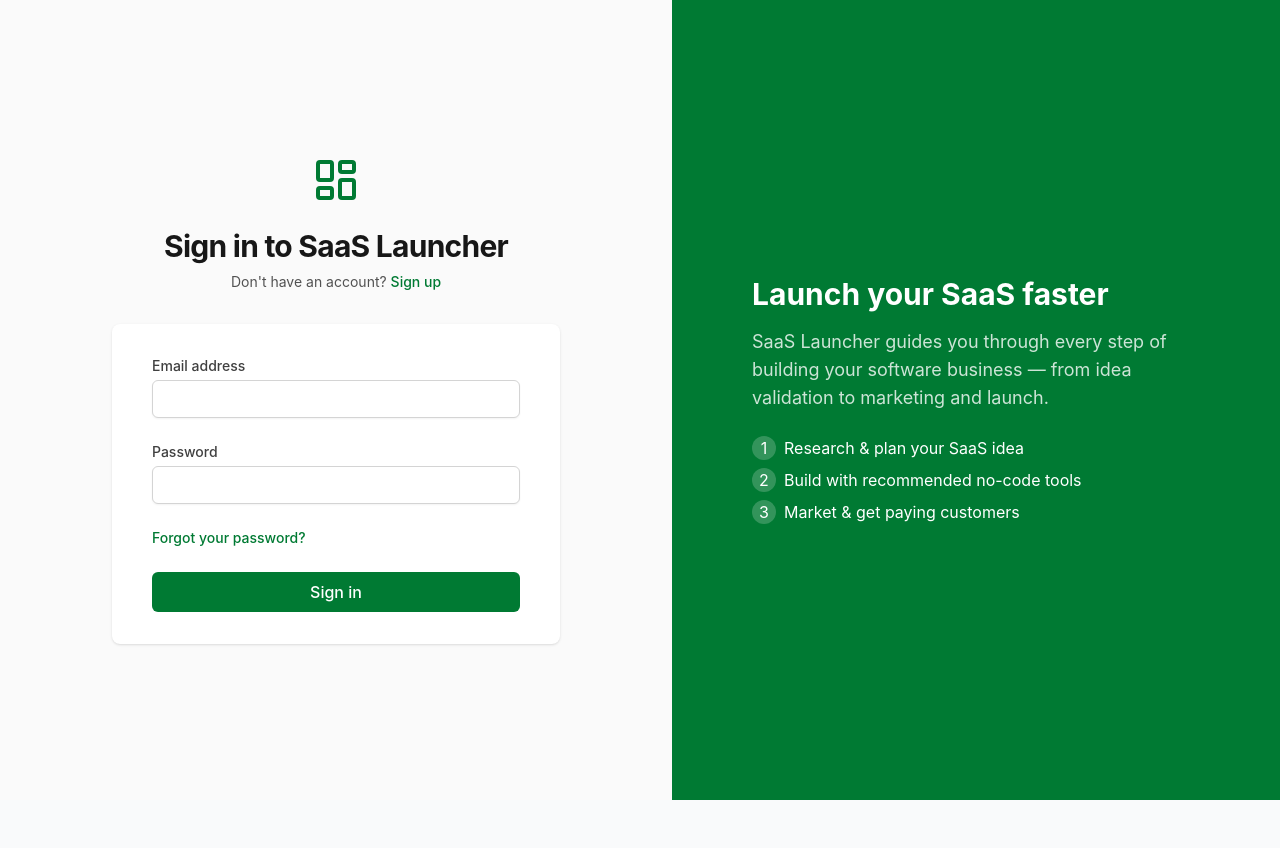
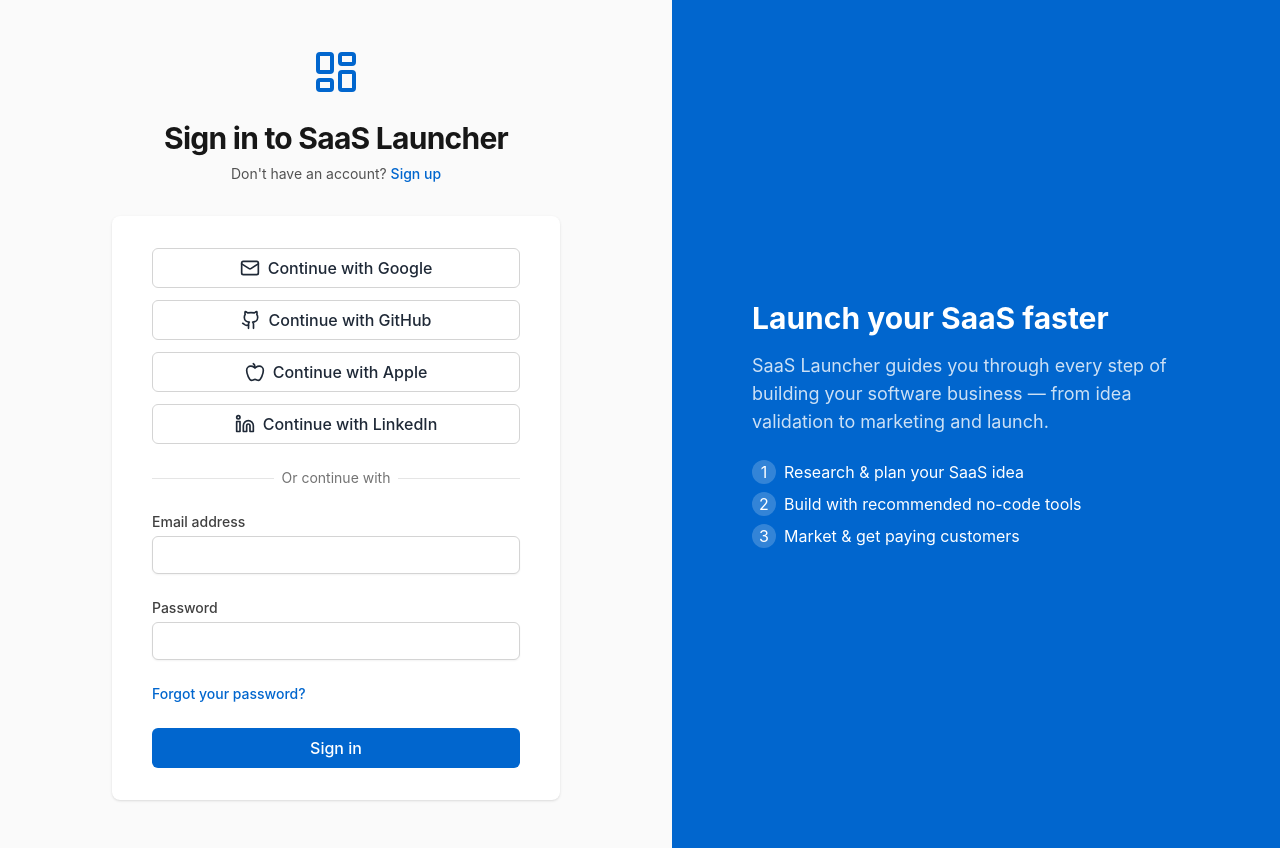
Before and after one commit to draurangzebabbas/saaslauncher, a React (Vite) app: page /auth in a window 1280 px wide. Before the commit the page ends 800 px from the top, so only its background shows below. Built offline with nearby package versions, Linux system fonts and the light colour scheme; no server answers.

Commit message:
Add social authentication options

```diff
--- a/package.json
+++ b/package.json
@@ -20,7 +20,8 @@
     "zustand": "^4.5.2",
     "react-hot-toast": "^2.4.1",
     "date-fns": "^3.3.1",
-    "uuid": "^9.0.1"
+    "uuid": "^9.0.1",
+    "framer-motion": "^11.0.8"
   },
   "devDependencies": {
     "@eslint/js": "^9.9.1",
--- a/src/pages/Auth.tsx
+++ b/src/pages/Auth.tsx
@@ -1,12 +1,14 @@
 import { useState } from 'react';
 import { useNavigate } from 'react-router-dom';
-import { LayoutDashboard } from 'lucide-react';
+import { LayoutDashboard, Github, Linkedin, Mail, Apple } from 'lucide-react';
 import { toast } from 'react-hot-toast';
 
 import { useAuth } from '../context/AuthContext';
 import { Button } from '../components/ui/Button';
+import { supabase } from '../lib/supabase';
 
 type AuthMode = 'signin' | 'signup';
+type Provider = 'google' | 'github' | 'apple' | 'linkedin';
 
 export default function Auth() {
   const { signIn, signUp } = useAuth();
@@ -16,6 +18,7 @@ export default function Auth() {
   const [password, setPassword] = useState('');
   const [name, setName] = useState('');
   const [isLoading, setIsLoading] = useState(false);
+  const [socialLoading, setSocialLoading] = useState<Provider | null>(null);
 
   const handleSubmit = async (e: React.FormEvent) => {
     e.preventDefault();
@@ -42,13 +45,36 @@ export default function Auth() {
     }
   };
 
+  const handleSocialAuth = async (provider: Provider) => {
+    setSocialLoading(provider);
+    try {
+      const { error } = await supabase.auth.signInWithOAuth({
+        provider,
+        options: {
+          redirectTo: `${window.location.origin}/auth/callback`,
+          queryParams: {
+            access_type: 'offline',
+            prompt: 'consent',
+          },
+        },
+      });
+
+      if (error) throw error;
+    } catch (error) {
+      console.error('Social auth error:', error);
+      toast.error(`Failed to sign in with ${provider}. Please try again.`);
+    } finally {
+      setSocialLoading(null);
+    }
+  };
+
   return (
     <div className="flex min-h-screen bg-neutral-50">
       <div className="flex flex-1 flex-col justify-center py-12 px-4 sm:px-6 lg:px-8">
         <div className="mx-auto w-full max-w-md">
           <div className="text-center">
             <div className="flex justify-center">
-              <LayoutDashboard className="h-12 w-12 text-[#007a33]" />
+              <LayoutDashboard className="h-12 w-12 text-[#0166ce]" />
             </div>
             <h2 className="mt-6 text-3xl font-bold tracking-tight text-neutral-900">
               {mode === 'signin' ? 'Sign in to SaaS Launcher' : 'Create your account'}
@@ -57,7 +83,7 @@ export default function Auth() {
               {mode === 'signin' ? "Don't have an account?" : 'Already have an account?'}{' '}
               <button
                 onClick={() => setMode(mode === 'signin' ? 'signup' : 'signin')}
-                className="font-medium text-[#007a33] hover:text-[#006128]"
+                className="font-medium text-[#0166ce] hover:text-[#3B82F6]"
               >
                 {mode === 'signin' ? 'Sign up' : 'Sign in'}
               </button>
@@ -66,10 +92,66 @@ export default function Auth() {
 
           <div className="mt-8">
             <div className="bg-white py-8 px-4 shadow sm:rounded-lg sm:px-10">
+              {/* Social Auth Buttons */}
+              <div className="space-y-3">
+                <Button
+                  type="button"
+                  variant="outline"
+                  className="w-full flex items-center justify-center gap-2"
+                  onClick={() => handleSocialAuth('google')}
+                  isLoading={socialLoading === 'google'}
+                >
+                  <Mail className="h-5 w-5" />
+                  Continue with Google
+                </Button>
+
+                <Button
+                  type="button"
+                  variant="outline"
+                  className="w-full flex items-center justify-center gap-2"
+                  onClick={() => handleSocialAuth('github')}
+                  isLoading={socialLoading === 'github'}
+                >
+                  <Github className="h-5 w-5" />
+                  Continue with GitHub
+                </Button>
+
+                <Button
+                  type="button"
+                  variant="outline"
+                  className="w-full flex items-center justify-center gap-2"
+                  onClick={() => handleSocialAuth('apple')}
+                  isLoading={socialLoading === 'apple'}
+                >
+                  <Apple className="h-5 w-5" />
+                  Continue with Apple
+                </Button>
+
+                <Button
+                  type="button"
+                  variant="outline"
+                  className="w-full flex items-center justify-center gap-2"
+                  onClick={() => handleSocialAuth('linkedin')}
+                  isLoading={socialLoading === 'linkedin'}
+                >
+                  <Linkedin className="h-5 w-5" />
+                  Continue with LinkedIn
+                </Button>
+              </div>
+
+              <div className="relative my-6">
+                <div className="absolute inset-0 flex items-center">
+                  <div className="w-full border-t border-neutral-200" />
+                </div>
+                <div className="relative flex justify-center text-sm">
+                  <span className="bg-white px-2 text-neutral-500">Or continue with</span>
+                </div>
+              </div>
+
               <form className="space-y-6" onSubmit={handleSubmit}>
                 {mode === 'signup' && (
                   <div>
-                    <label htmlFor="name\" className="block text-sm font-medium text-neutral-700">
+                    <label htmlFor="name" className="block text-sm font-medium text-neutral-700">
                       Name
                     </label>
                     <div className="mt-1">
@@ -80,7 +162,7 @@ export default function Auth() {
                         required
                         value={name}
                         onChange={(e) => setName(e.target.value)}
-                        className="block w-full appearance-none rounded-md border border-neutral-300 px-3 py-2 placeholder-neutral-400 shadow-sm focus:border-[#007a33] focus:outline-none focus:ring-[#007a33] sm:text-sm"
+                        className="block w-full appearance-none rounded-md border border-neutral-300 px-3 py-2 placeholder-neutral-400 shadow-sm focus:border-[#0166ce] focus:outline-none focus:ring-[#0166ce] sm:text-sm"
                       />
                     </div>
                   </div>
@@ -99,7 +181,7 @@ export default function Auth() {
                       required
                       value={email}
                       onChange={(e) => setEmail(e.target.value)}
-                      className="block w-full appearance-none rounded-md border border-neutral-300 px-3 py-2 placeholder-neutral-400 shadow-sm focus:border-[#007a33] focus:outline-none focus:ring-[#007a33] sm:text-sm"
+                      className="block w-full appearance-none rounded-md border border-neutral-300 px-3 py-2 placeholder-neutral-400 shadow-sm focus:border-[#0166ce] focus:outline-none focus:ring-[#0166ce] sm:text-sm"
                     />
                   </div>
                 </div>
@@ -117,7 +199,7 @@ export default function Auth() {
                       required
                       value={password}
                       onChange={(e) => setPassword(e.target.value)}
-                      className="block w-full appearance-none rounded-md border border-neutral-300 px-3 py-2 placeholder-neutral-400 shadow-sm focus:border-[#007a33] focus:outline-none focus:ring-[#007a33] sm:text-sm"
+                      className="block w-full appearance-none rounded-md border border-neutral-300 px-3 py-2 placeholder-neutral-400 shadow-sm focus:border-[#0166ce] focus:outline-none focus:ring-[#0166ce] sm:text-sm"
                     />
                   </div>
                 </div>
@@ -125,7 +207,7 @@ export default function Auth() {
                 {mode === 'signin' && (
                   <div className="flex items-center justify-between">
                     <div className="text-sm">
-                      <a href="#" className="font-medium text-[#007a33] hover:text-[#006128]">
+                      <a href="#" className="font-medium text-[#0166ce] hover:text-[#3B82F6]">
                         Forgot your password?
                       </a>
                     </div>
@@ -136,7 +218,7 @@ export default function Auth() {
                   <Button
                     type="submit"
                     isLoading={isLoading}
-                    className="w-full"
+                    className="w-full bg-[#0166ce] hover:bg-[#3B82F6]"
                   >
                     {mode === 'signin' ? 'Sign in' : 'Sign up'}
                   </Button>
@@ -147,7 +229,7 @@ export default function Auth() {
         </div>
       </div>
       <div className="hidden lg:block relative w-0 flex-1">
-        <div className="absolute inset-0 h-full w-full bg-[#007a33]">
+        <div className="absolute inset-0 h-full w-full bg-[#0166ce]">
           <div className="flex h-full items-center justify-center p-8">
             <div className="max-w-md text-white">
               <h2 className="text-3xl font-bold mb-4">Launch your SaaS faster</h2>
```
